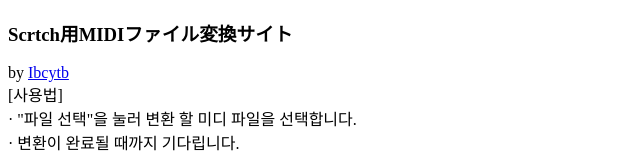
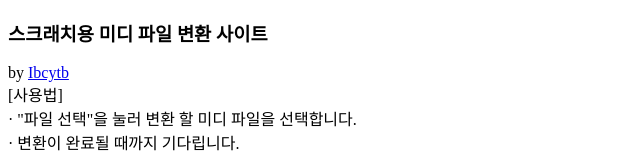
Before and after one commit to Ibcytb/ivy-midi.github.io, a plain HTML site: page index.html in a window 1280 px wide. Shown: the top 157 px of the page, without its empty margins (0-640 px from the left). Drawn offline with Linux system fonts and the light colour scheme.

Commit message:
Update index.html

```diff
--- a/index.html
+++ b/index.html
@@ -6,7 +6,7 @@
     <script src="conversion_midi.js"></script>
 </head>
   <body>
-    <h3><b>Scrtch用MIDIファイル変換サイト</b></h3>
+    <h3><b>스크래치용 미디 파일 변환 사이트</b></h3>
     <div>by <a href="https://scratch.mit.edu/users/Ibcytb">Ibcytb</a></div>
     <div>[사용법]</div>
     <div>· "파일 선택"을 눌러 변환 할 미디 파일을 선택합니다. </div>
```
